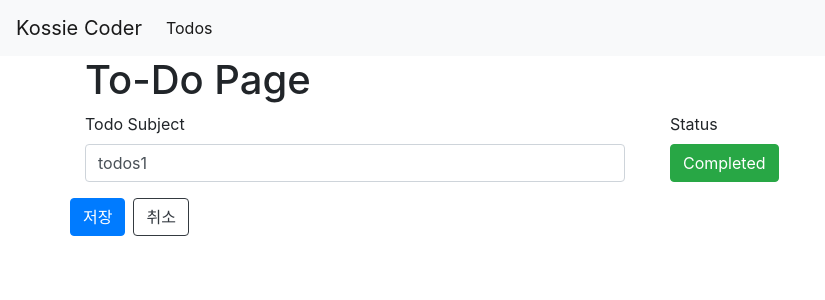
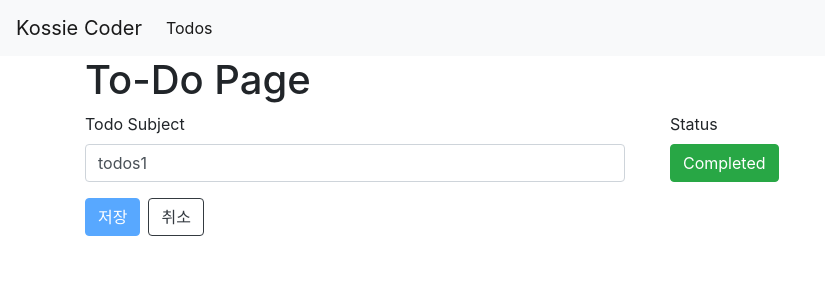
Before and after one commit to sujinJG/vue-study, a Vue app: page /todos/1 in a window 1280 px wide. Shown: the top 300 px of the page, without its empty margins (0-825 px from the left). Built offline with nearby package versions, Linux system fonts and the light colour scheme; data requests are answered from the project's data file.

Commit message:
52 To-Do 페이지 컴포넌트 만들기 4

```diff
--- a/package.json
+++ b/package.json
@@ -10,6 +10,7 @@
   "dependencies": {
     "axios": "^1.4.0",
     "core-js": "^3.8.3",
+    "lodash": "^4.17.21",
     "vue": "^3.2.13",
     "vue-router": "^4.2.1"
   },
--- a/src/pages/todos/_id.vue
+++ b/src/pages/todos/_id.vue
@@ -29,8 +29,9 @@
                 </div>
             </div>
         </div>
-
+    </div>
     <button
+        :disabled="!todoUpdated"
         type="submit"
         class="btn btn-primary">
         저장
@@ -40,7 +41,6 @@
         @click="moveToTodoListPage">
         취소
     </button>
-    </div>
   </form>
 </template>
 
@@ -48,21 +48,29 @@
 import axios from 'axios';
 import {useRoute, useRouter} from 'vue-router';
 import {ref} from '@vue/reactivity';
+import { computed } from 'vue';
+import _ from 'lodash';
 
 export default {
     setup(){
         const route = useRoute();
         const router = useRouter();
         const todo = ref(null);
+        const originalTodo = ref(null);
         const loading = ref(true);
         const todoId  = route.params.id;
 
         const getTodo=async()=>{
             const res = await axios.get(`http://localhost:3000/todos/${todoId}`);
-            todo.value = res.data;
+            todo.value = {...res.data}; // {...[data]}로 독립된 객체로 값만 복사
+            originalTodo.value = {...res.data};
 
             loading.value = false;
         }
+
+        const todoUpdated = computed(()=>{
+            return !_.isEqual(todo.value, originalTodo.value);
+        })
 
         getTodo();
 
@@ -82,7 +90,7 @@
                 completed: todo.value.completed
             });
 
-            console.log(res);
+            originalTodo.value = {...res.data};
         }
 
         return {
@@ -91,6 +99,7 @@
             , toggleTodoStatus
             , moveToTodoListPage
             , onSave
+            , todoUpdated
         }
 
 
```
Also changed, not shown: 1 other file (tests, documents, lock files or other folders). Lines whose indentation alone changed are shown as unchanged.
